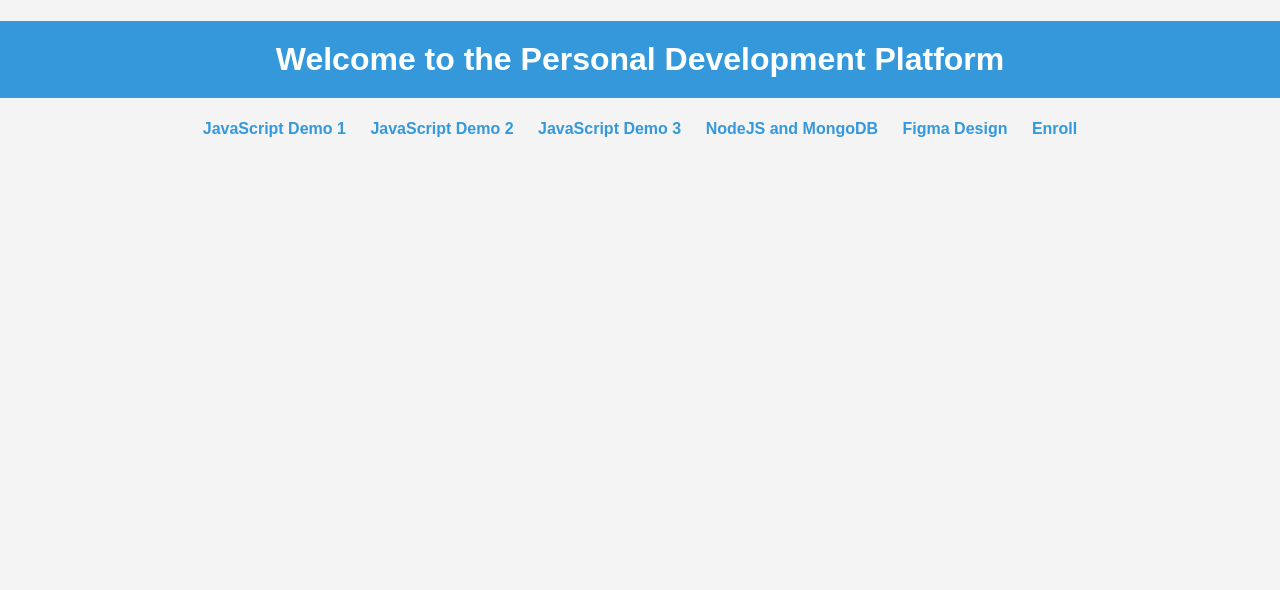
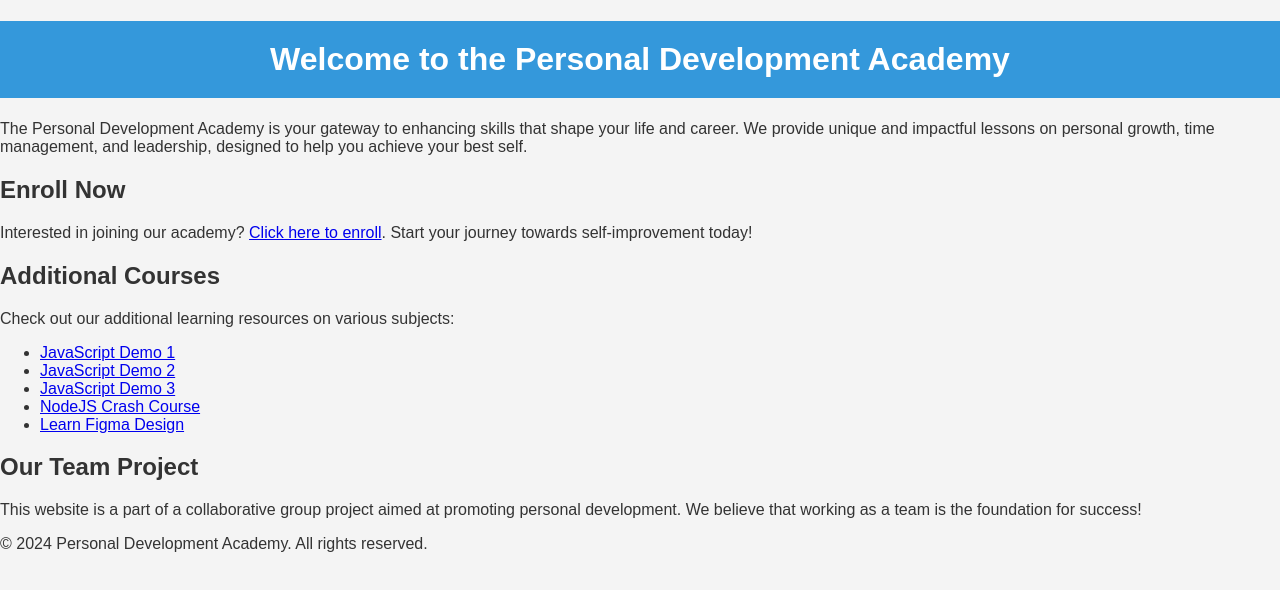
Before and after one commit to Jayvyanelfad/Personal-Development-Academy, a plain HTML site: page index.html in a window 1280 px wide. Drawn offline with Linux system fonts and the light colour scheme.

Commit message:
Update index.html

```diff
--- a/index.html
+++ b/index.html
@@ -3,20 +3,47 @@
 <head>
     <meta charset="UTF-8">
     <meta name="viewport" content="width=device-width, initial-scale=1.0">
-    <title>Personal Development</title>
+    <title>Personal Development Academy</title>
     <link rel="stylesheet" href="styles.css">
 </head>
 <body>
-    <h1>Welcome to the Personal Development Platform</h1>
-    <nav>
+    <header>
+        <h1>Welcome to the Personal Development Academy</h1>
+    </header>
+
+    <!-- Core website content -->
+    <section>
+        <p>The Personal Development Academy is your gateway to enhancing skills that shape your life and career. We provide unique and impactful lessons on personal growth, time management, and leadership, designed to help you achieve your best self.</p>
+    </section>
+
+    <!-- Enrollment details -->
+    <section>
+        <h2>Enroll Now</h2>
+        <p>Interested in joining our academy? <a href="enroll.html">Click here to enroll</a>. Start your journey towards self-improvement today!</p>
+    </section>
+
+    <!-- Link to additional resources -->
+    <section>
+        <h2>Additional Courses</h2>
+        <p>Check out our additional learning resources on various subjects:</p>
         <ul>
             <li><a href="demo1.html">JavaScript Demo 1</a></li>
             <li><a href="demo2.html">JavaScript Demo 2</a></li>
             <li><a href="demo3.html">JavaScript Demo 3</a></li>
-            <li><a href="nodejs.html">NodeJS and MongoDB</a></li>
-            <li><a href="figma.html">Figma Design</a></li>
-            <li><a href="enroll.html">Enroll</a></li>
+            <li><a href="nodejs.html">NodeJS Crash Course</a></li>
+            <li><a href="figma.html">Learn Figma Design</a></li>
         </ul>
-    </nav>
+    </section>
+
+    <!-- Group project acknowledgment -->
+    <section>
+        <h2>Our Team Project</h2>
+        <p>This website is a part of a collaborative group project aimed at promoting personal development. We believe that working as a team is the foundation for success!</p>
+    </section>
+
+    <!-- Footer -->
+    <footer>
+        <p>&copy; 2024 Personal Development Academy. All rights reserved.</p>
+    </footer>
 </body>
 </html>
```
